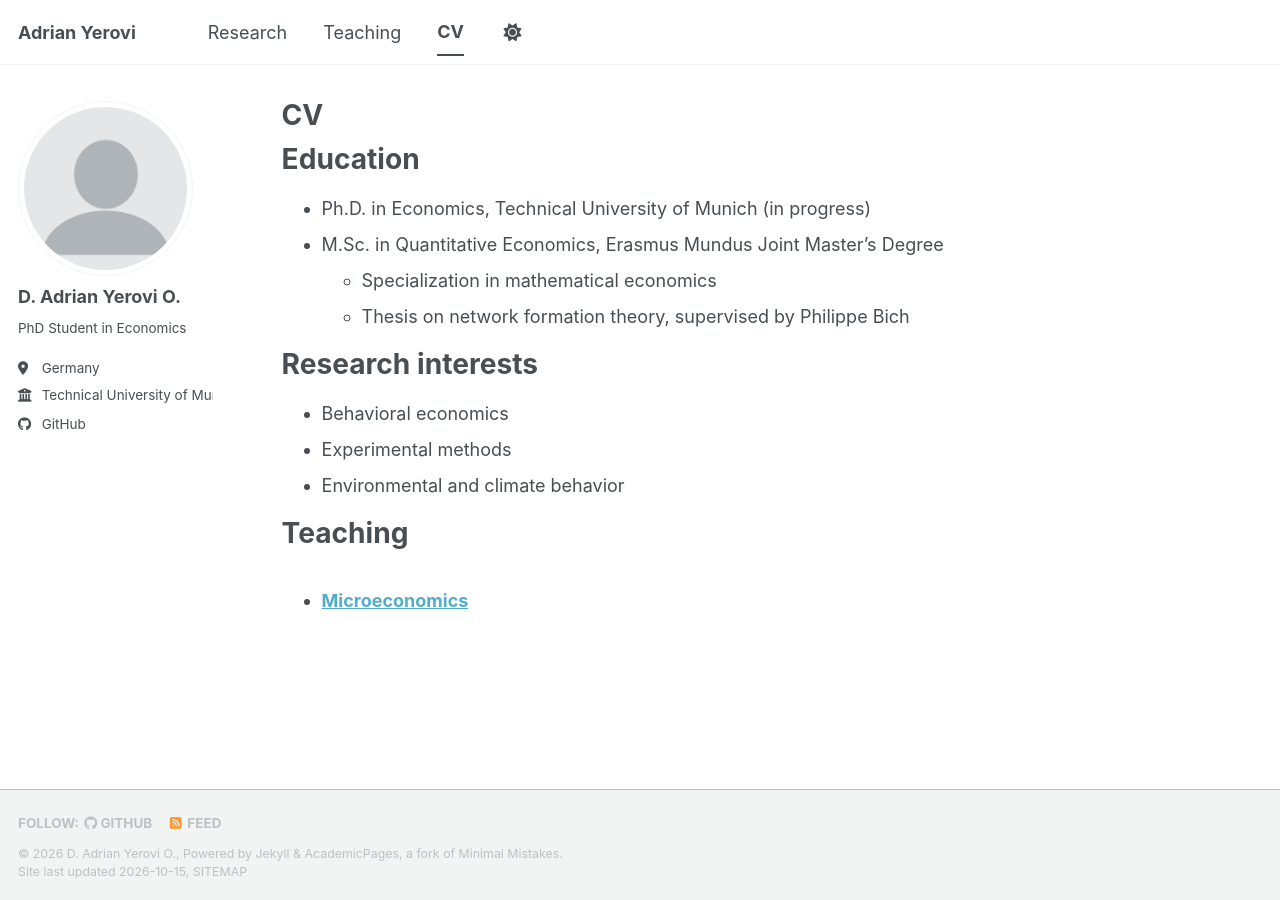
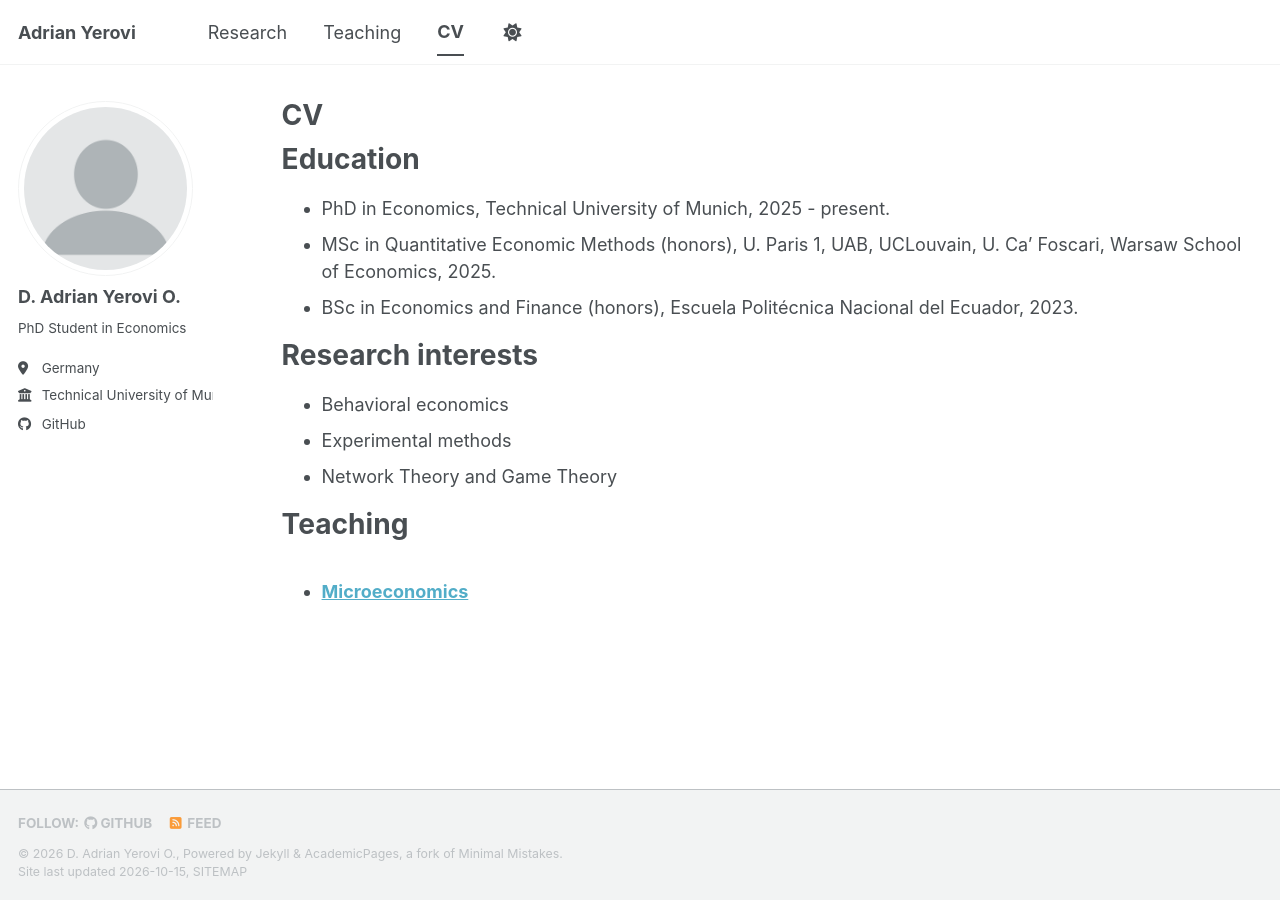
Before and after one commit to AYerovi/AYerovi.github.io, a Jekyll site: the page built from _pages/cv.md, in a window 1280 px wide. Built offline with Jekyll 4.4.1, drawn with Linux system fonts in a browser that asks for light colours; a style sheet for code colours, icons or effects is not loaded.

Commit message:
Update cv.md

```diff
--- a/_pages/cv.md
+++ b/_pages/cv.md
@@ -11,16 +11,15 @@ redirect_from:
 
 Education
 ======
-* Ph.D. in Economics, Technical University of Munich (in progress)
-* M.Sc. in Quantitative Economics, Erasmus Mundus Joint Master's Degree
-  * Specialization in mathematical economics
-  * Thesis on network formation theory, supervised by Philippe Bich
+* PhD in Economics, Technical University of Munich, 2025 - present.
+* MSc in Quantitative Economic Methods (honors), U. Paris 1, UAB, UCLouvain, U. Ca' Foscari, Warsaw School of Economics, 2025.
+* BSc in Economics and Finance (honors), Escuela Politécnica Nacional del Ecuador, 2023.
 
 Research interests
 ======
 * Behavioral economics
 * Experimental methods
-* Environmental and climate behavior
+* Network Theory and Game Theory
 
 Teaching
 ======
```
